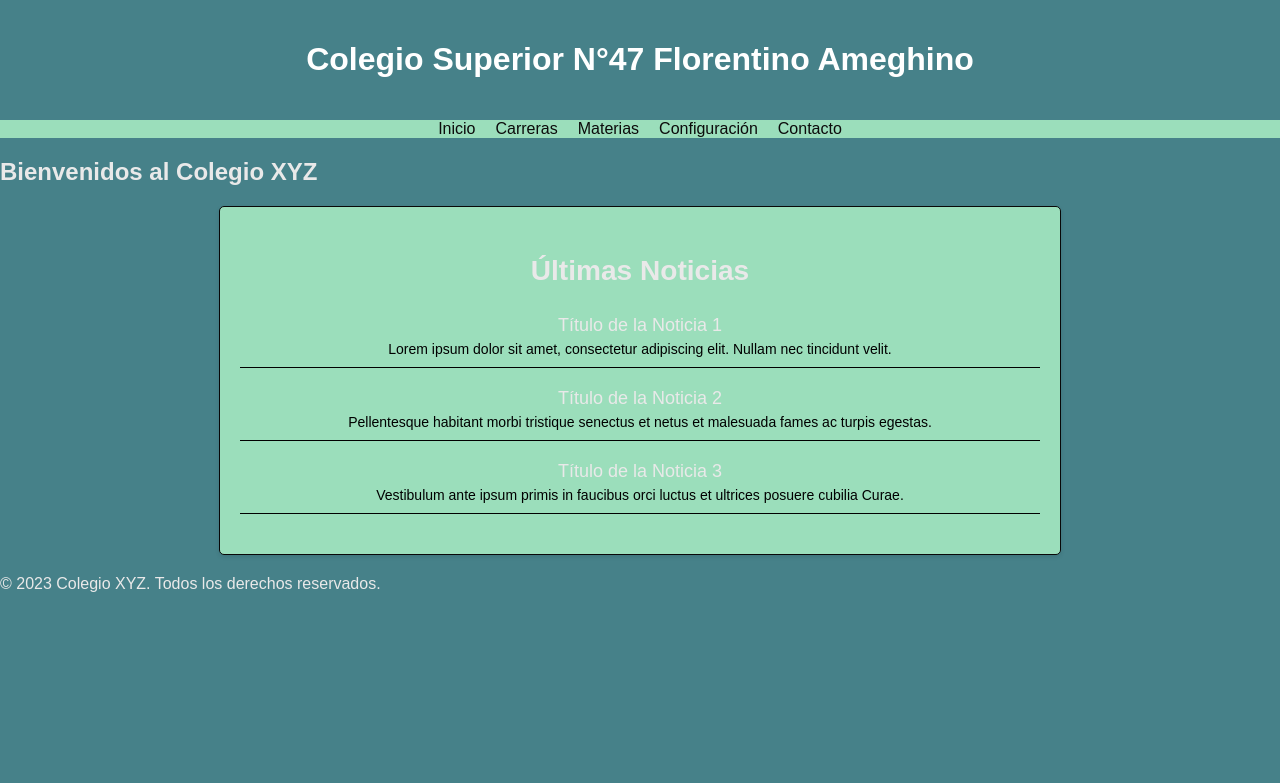
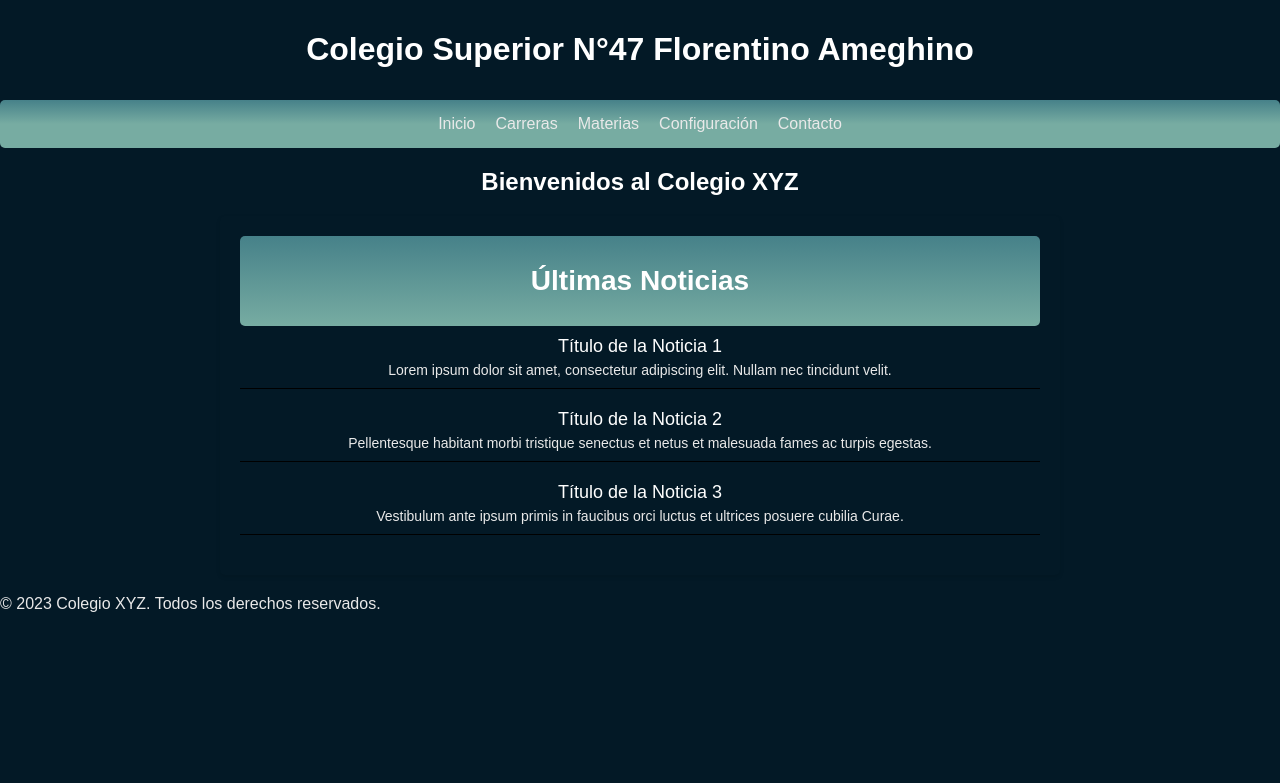
Before and after one commit to FrancoExSantana/app_django, a Django app: page /homepage/ in a window 1280 px wide. Shown: the top 783 px of the page. Run offline with Django 4.2, Linux system fonts and the light colour scheme; some libraries are stand-ins or nearby versions.

Commit message:
Cambios de diseño al homepage

```diff
--- a/colegio47_app/colegio47_app/urls.py
+++ b/colegio47_app/colegio47_app/urls.py
@@ -5,4 +5,5 @@
 urlpatterns = [
     path('admin/', admin.site.urls),
     path('', include('registros.urls')),
+    path('', include('mi_app.urls')),
 ]
--- a/colegio47_app/mi_app/admin.py
+++ b/colegio47_app/mi_app/admin.py
@@ -1,3 +1,2 @@
 from django.contrib import admin
-"junco puto"
 # Register your models here.
--- a/colegio47_app/mi_app/templates/homepage.html
+++ b/colegio47_app/mi_app/templates/homepage.html
@@ -12,21 +12,21 @@
     <title>Menú del Colegio</title>
     <style>
 
-
         body {
             margin: 0;
             padding: 0;
             font-family: Arial, Helvetica, sans-serif;
         }
         header {
-            background: #468189;
             color: #fff;
             text-align: center;
-            padding: 20px 0;
+            padding: 10px 0;
         }
         nav {
-            background: rgb(155, 222, 187);
+            background: linear-gradient(#468189,#77ACA2,#77ACA2);
             overflow: hidden;
+            padding: 15px 0;
+            border-radius: 5px;
         }
         nav ul {
             list-style-type: none;
@@ -40,7 +40,11 @@
         }
         nav a {
             text-decoration: none;
-            color: #0c0b0b;
+            color: #E9E9E9;
+        }
+        main {
+            color: #fff;
+            text-align: center;
         }
         @media screen and (max-width: 768px) {
             nav ul {
@@ -74,20 +78,20 @@
                     margin: 0;
                     padding: 0;
                     font-family: Arial, Helvetica, sans-serif;
-                    background-color: #468189;
                 }
                 .news-container {
                     max-width: 800px;
                     margin: 20px auto;
                     padding: 20px;
-                    background: rgb(155, 222, 187);
-                    border: 1px solid #080808;
                     box-shadow: 0 2px 4px rgba(0, 0, 0, 0.1);
                     border-radius: 5px;
                 }
                 .news-header {
                     font-size: 24px;
                     margin-bottom: 10px;
+                    background: linear-gradient(#468189,#77ACA2);
+                    padding: 1px 0;
+                    border-radius: 5px;
                 }
                 .news-item {
                     margin-bottom: 20px;
@@ -100,7 +104,7 @@
                 }
                 .news-content {
                     font-size: 14px;
-                    color: #000000;
+                    color: #E9E9E9;
                 }
             </style>
         </head>
--- a/colegio47_app/mi_app/urls.py
+++ b/colegio47_app/mi_app/urls.py
@@ -2,9 +2,6 @@
 from . import views
 
 urlpatterns = [
-
-    path('', views.index, name= 'home'),
-    path('homepage/', views, name= 'clases'),
+    path('homepage/', views.homepage, name= 'inicio'),
     path('about/', views.about, name='inscripciones'),
-    path('carreras/', views.index, name='carreras'),
     ]
--- a/colegio47_app/mi_app/views.py
+++ b/colegio47_app/mi_app/views.py
@@ -1,11 +1,8 @@
 from django.shortcuts import render
 from django.http import HttpResponse, JsonResponse
-from .models import Project, Task
-
 
 def homepage(request):
     return render(request, 'homepage.html')
 
-
 def about(request):
     return render(request, 'about.html')
--- a/colegio47_app/registros/urls.py
+++ b/colegio47_app/registros/urls.py
@@ -4,7 +4,6 @@
 urlpatterns = [
     path('', views.home, name= 'home'),
     path('signup/', views.signup, name= 'signup'),
-    path('homepage/', views.homepage, name='homepage'),
     path('logout/', views.signout, name='logout'),
     path('signin/', views.signin, name='signin'),
 ]
--- a/colegio47_app/registros/views.py
+++ b/colegio47_app/registros/views.py
@@ -25,7 +25,7 @@
                     username=request.POST['username'], password=request.POST['password1'])
                 user.save()
                 login(request, user)
-                return redirect('homepage')
+                return redirect('inicio')
             except IntegrityError:
                 return render(request, 'signup.html', data, {
                     'error': 'El usuario creado ya existe'
@@ -34,11 +34,6 @@
         return render(request, 'signup.html', data, {
             'error': 'Las contraseñas no coinciden'
         })
-
-
-def homepage(request):
-    return render(request, 'homepage.html')
-
 
 def signout(request):
     logout(request)
@@ -54,10 +49,10 @@
         user = authenticate(
             request, username=request.POST['username'], password=request.POST['password'])
         if user is None:
-            return render(request, 'sigin.html', {
+            return render(request, 'signin.html', {
                 'form': AuthenticationForm,
                 'error': 'El usuario o la contraseña son incorrectos'
             })
         else:
             login(request, user)
-            return redirect('homepage')
+            return redirect('inicio')
```
Also changed, not shown: colegio47_app/db.sqlite3.
